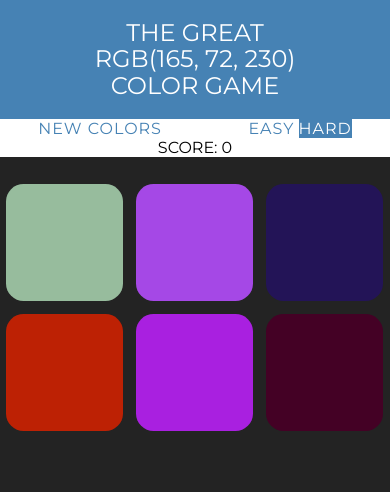
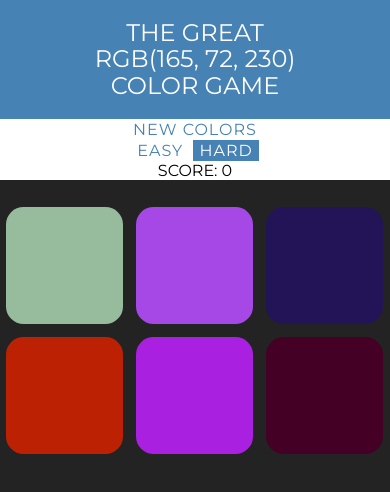
Before and after one commit to bsgabriel/RGBGuessingGame, a plain HTML site: page index.html in a window 390 px wide. Drawn offline with Linux system fonts and the light colour scheme.

Commit message:
Update style.css

```diff
--- a/style.css
+++ b/style.css
@@ -87,8 +87,11 @@ button:hover {
   #colorDisplay {
     font-size: 100%;
   }
-  button {
-    height: 50%;
-    padding: 0 0;
+  #message {
+    display: block;
+    width: 100%;
+  }
+  #score {
+    display: block;
   }
 }
```
